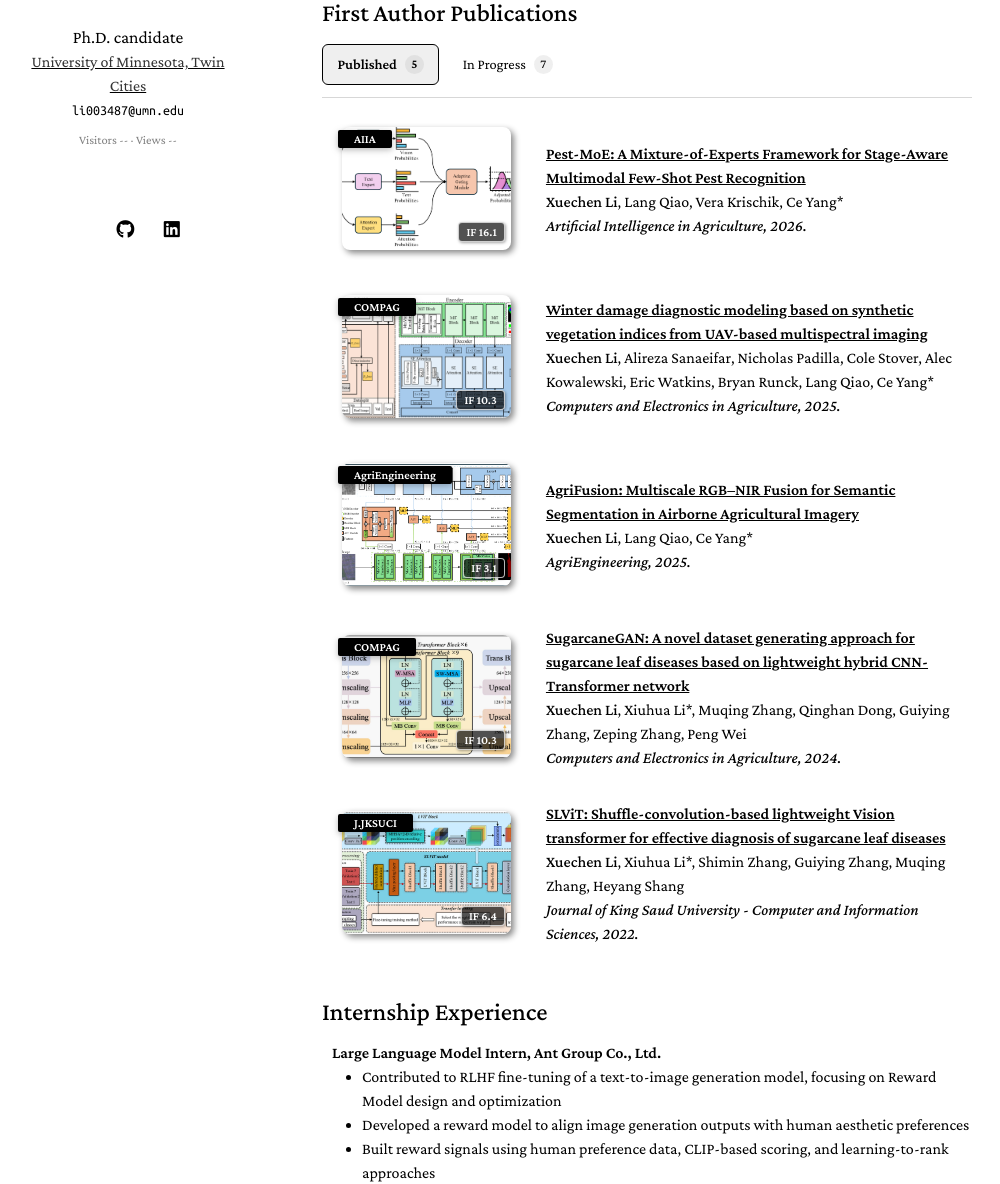
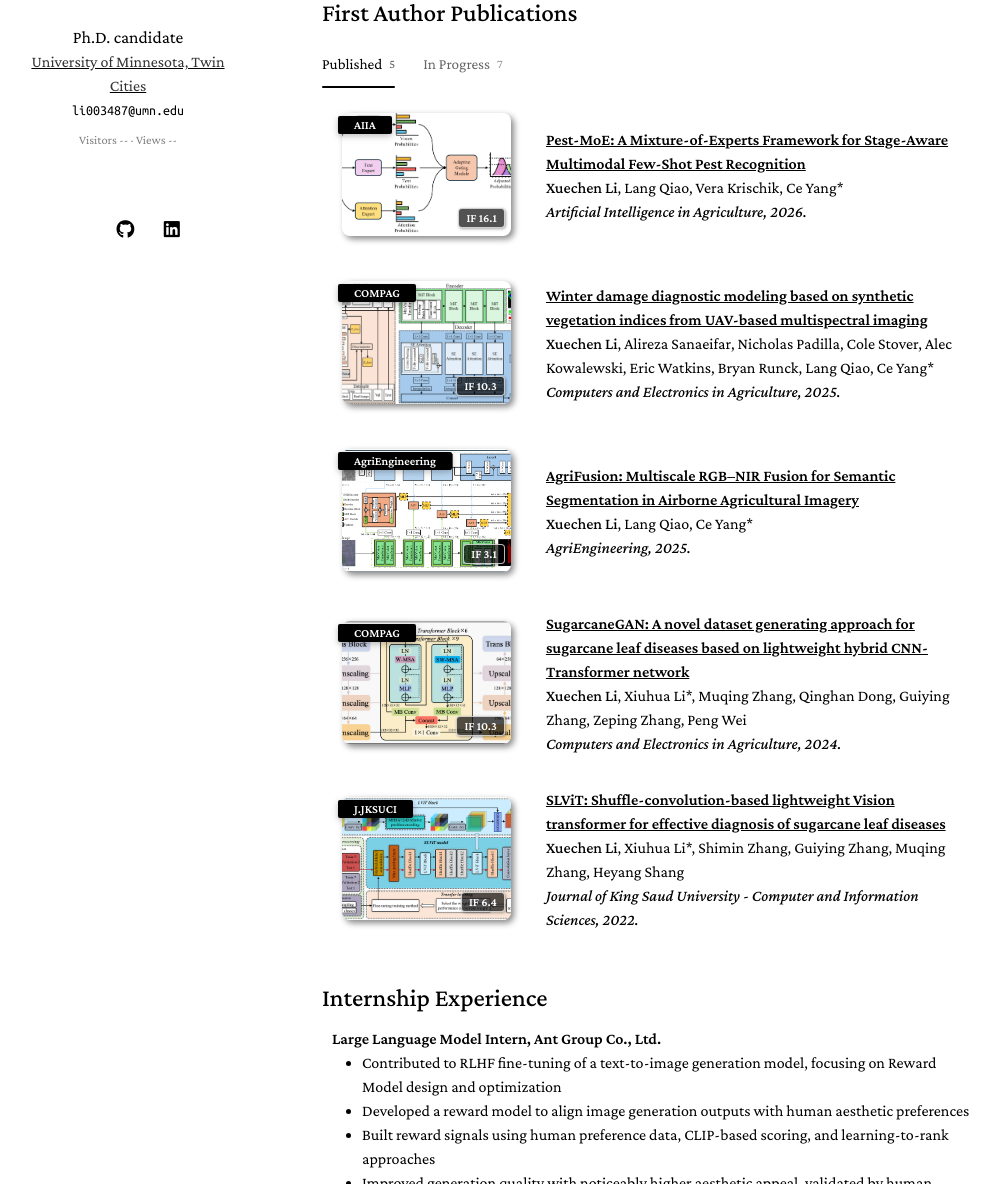
Before and after one commit to dbcopper/dbcopper.github.io, a Jekyll site: the page built from index.md, in a window 1280 px wide and 1400 px high, scrolled down 259 px. Shown: the part 216-1400 px from the top of the window, without its empty margins (148-1148 px from the left). Built offline with Jekyll 4.4.1, drawn with Linux system fonts in a browser that asks for light colours; comment, search, counter and statistics services are not loaded; a style sheet for code colours, icons or effects is not loaded; our own code applies the rules of GitHub Pages for plain Markdown files.

Commit message:
Refine publication tabs with minimal underline styling

```diff
--- a/_layouts/homepage.html
+++ b/_layouts/homepage.html
@@ -42,7 +42,7 @@
     <link rel="stylesheet" href="./assets/css/style-no-dark-mode.css">
     <link rel="stylesheet" href="./assets/css/publications-no-dark-mode.css?v=20260710-2">
     {% endif %}
-    <link rel="stylesheet" href="{{ '/assets/css/publication-tabs.css' | relative_url }}">
+    <link rel="stylesheet" href="{{ '/assets/css/publication-tabs.css' | relative_url }}?v=20260909-2">
     <script src="{{ '/assets/js/publication-tabs.js' | relative_url }}" defer></script>
     <style>
       .site-stats {
--- a/assets/css/publication-tabs.css
+++ b/assets/css/publication-tabs.css
@@ -1,10 +1,8 @@
 .publication-tabs {
   display: flex;
   flex-wrap: wrap;
-  gap: 0.5rem;
-  margin-bottom: 1.5rem;
-  padding-bottom: 0.75rem;
-  border-bottom: 1px solid #8885;
+  gap: 1.75rem;
+  margin-bottom: 1.25rem;
 }
 
 .publication-tabs[hidden],
@@ -16,39 +14,58 @@
 .publication-tab {
   display: inline-flex;
   align-items: center;
-  gap: 0.5rem;
-  padding: 0.55rem 0.9rem;
-  border: 1px solid transparent;
-  border-radius: 6px;
+  position: relative;
+  gap: 0.4rem;
+  min-height: 44px;
+  padding: 0.35rem 0 0.55rem;
+  border: 0;
+  border-radius: 0;
+  appearance: none;
   background: transparent;
   color: inherit;
   font: inherit;
-  font-size: 0.9rem;
+  font-size: 0.95rem;
+  line-height: 1.5;
+  opacity: 0.6;
   cursor: pointer;
+  transition: opacity 0.15s ease;
 }
 
 .publication-tab:hover {
-  background: #8881;
+  opacity: 1;
 }
 
 .publication-tab[aria-selected="true"] {
-  background: #8882;
-  border-color: currentColor;
-  font-weight: 600;
+  opacity: 1;
+}
+
+.publication-tab[aria-selected="true"]::after {
+  content: "";
+  position: absolute;
+  right: 0;
+  bottom: 0;
+  left: 0;
+  height: 2px;
+  border-radius: 1px;
+  background: currentColor;
 }
 
 .publication-tab:focus-visible,
 .publication-panel:focus-visible {
-  outline: 2px solid currentColor;
+  outline: 1px dashed currentColor;
   outline-offset: 3px;
 }
 
 .publication-count {
-  padding: 0.05rem 0.4rem;
-  border-radius: 10px;
-  background: #8882;
-  font-size: 0.8rem;
-  line-height: 1.4;
+  font-size: 0.78rem;
+  font-variant-numeric: tabular-nums;
+  opacity: 0.65;
+}
+
+@media (prefers-reduced-motion: reduce) {
+  .publication-tab {
+    transition: none;
+  }
 }
 
 @media print {
```
